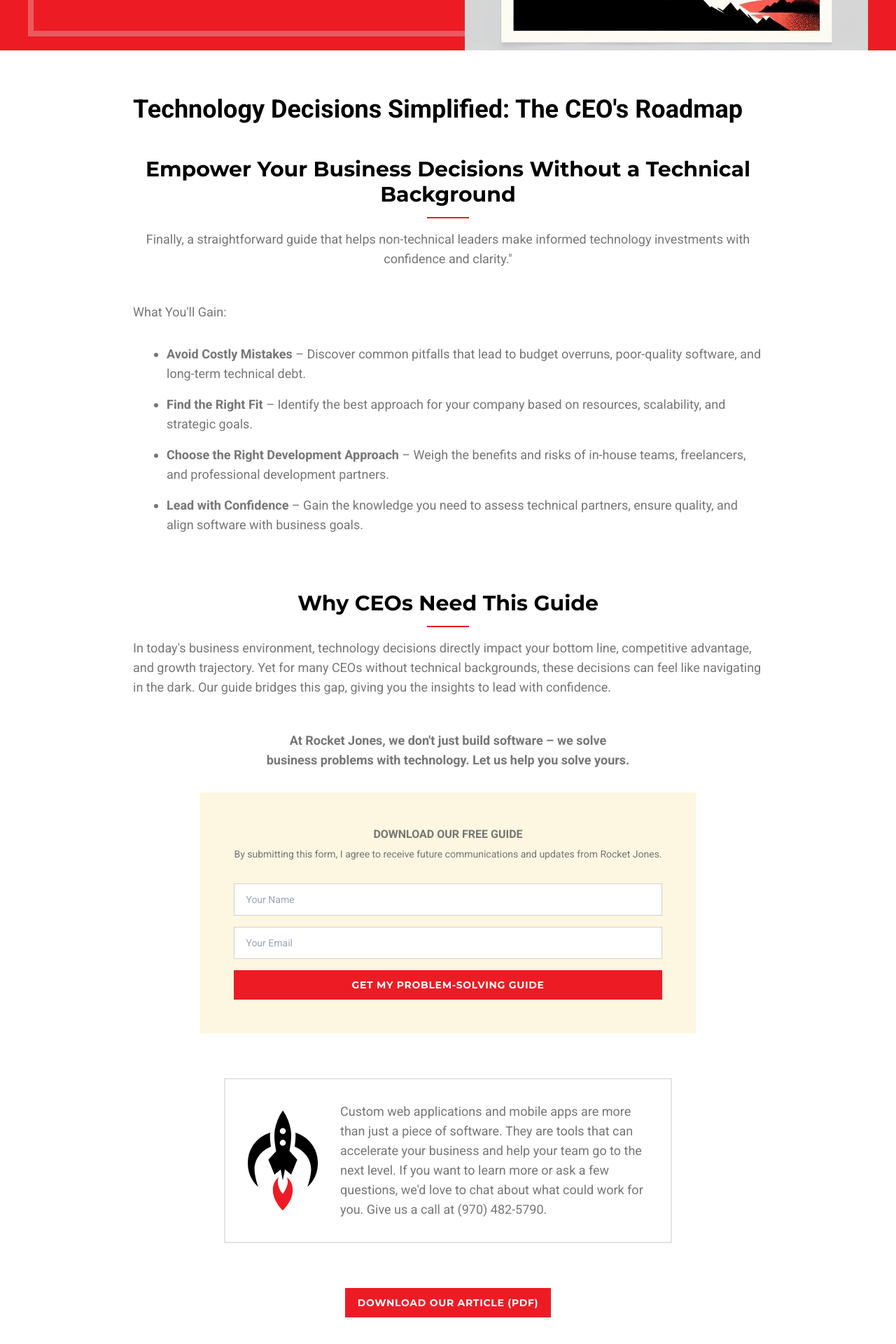
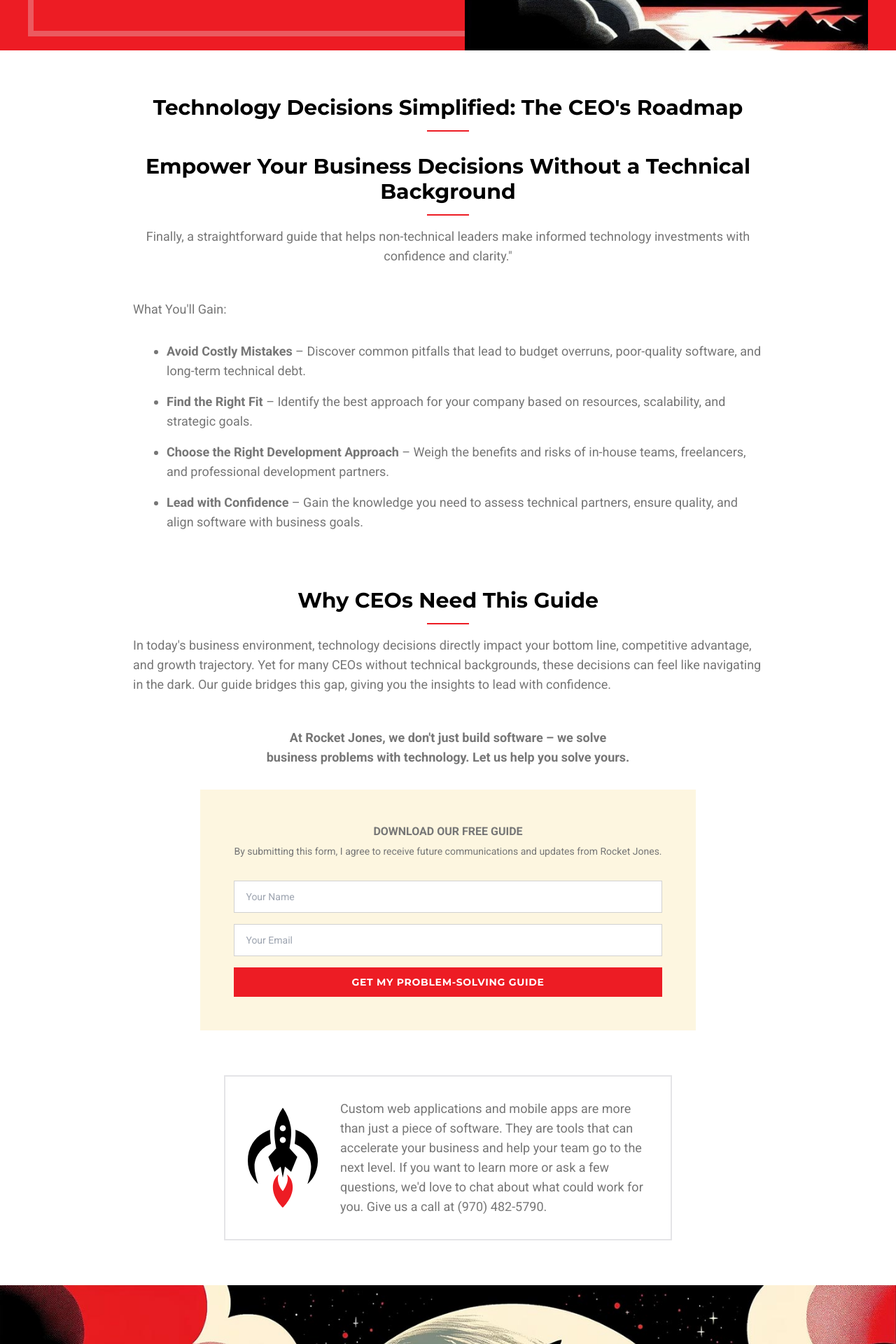
Before and after one commit to rocketjonesinteractive/rocketjones-com, a Next.js app: page /article/drive-software-success in a window 1280 px wide. Shown: the part 660-2580 px from the top of the page at 70% size. Built offline with nearby package versions, Linux system fonts and the light colour scheme.

Commit message:
Fix image and remove second button

```diff
--- a/src/app/article/drive-software-success/page.tsx
+++ b/src/app/article/drive-software-success/page.tsx
@@ -203,7 +203,7 @@
         </div>
       </div>
       <div className="container mx-auto my-16 w-3/4 max-w-[900px] lg:w-3/4">
-        <h1 className="text-4xl font-bold mb-8 text-black">Technology Decisions Simplified: The CEO's Roadmap</h1>
+        <h2 className="text-[2.25rem]">Technology Decisions Simplified: The CEO's Roadmap</h2>
         <h2>Empower Your Business Decisions Without a Technical Background</h2>
         <p className={'text-center'}>
         Finally, a straightforward guide that helps non-technical leaders make informed technology investments with confidence and clarity."
@@ -259,12 +259,6 @@
         </div>
       </div>
 
-      <div className="container mx-auto mb-16 flex justify-center">
-        <Button onClick={() => window.location.href = '/files/rocketjones-article-CEOs-drive-success.pdf'}>
-          Download Our Article (PDF)
-        </Button>
-      </div>
-
       <Footer />
       <ScrollToTop />
     </div>
```
Also changed, not shown: public/img/article/rocketjones-article-CEOs-drive-success.jpeg.
